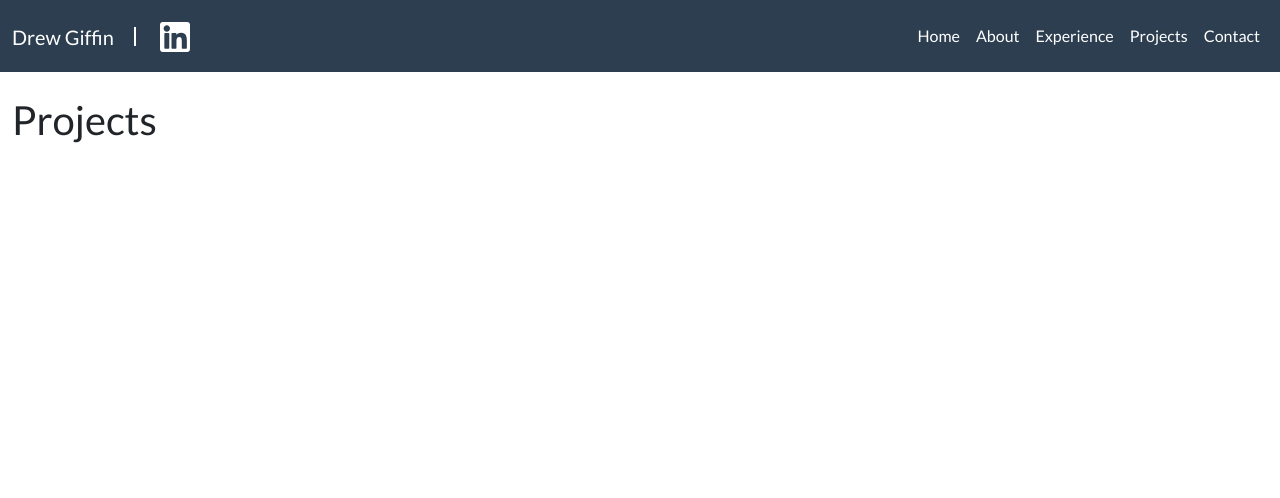
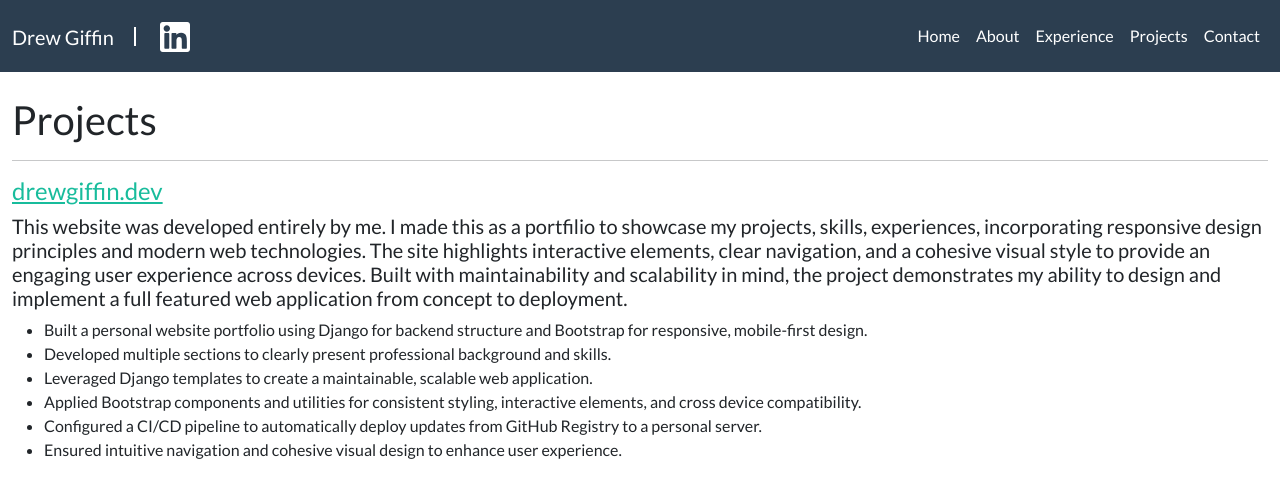
Before and after one commit to drewgiffin/drewgiffindev, a Django app: template core/templates/projects.html in a window 1280 px wide. Shown: the top 498 px of the page. Run offline with Django 4.2, Linux system fonts and the light colour scheme; the template is opened without the code that fills it, so the values that code supplies are empty; some libraries are stand-ins or nearby versions.

Commit message:
Added a project subsection for drewgiffin.dev

```diff
--- a/core/templates/projects.html
+++ b/core/templates/projects.html
@@ -2,4 +2,6 @@
 {% block content %}
     <br>
     <h2>Projects</h2>
+    <hr>
+    {% include "projects/drew-giffin-dev.html" %}
 {% endblock %}
--- /dev/null
+++ b/core/templates/projects/drew-giffin-dev.html
@@ -0,0 +1,26 @@
+<h4>
+    <a href="https://github.com/drewgiffin/drewgiffindev" target="_blank">
+        drewgiffin.dev
+    </a>
+</h4>
+<h5>This website was developed entirely by me. I made this as a portfilio to showcase my projects, skills, experiences, incorporating responsive design principles and modern web technologies. The site highlights interactive elements, clear navigation, and a cohesive visual style to provide an engaging user experience across devices. Built with maintainability and scalability in mind, the project demonstrates my ability to design and implement a full featured web application from concept to deployment.</h5>
+<ul>
+    <li>
+        Built a personal website portfolio using Django for backend structure and Bootstrap for responsive, mobile-first design.
+    </li>
+    <li>
+        Developed multiple sections to clearly present professional background and skills.
+    </li>
+    <li>
+        Leveraged Django templates to create a maintainable, scalable web application.
+    </li>
+    <li>
+        Applied Bootstrap components and utilities for consistent styling, interactive elements, and cross device compatibility.
+    </li>
+    <li>
+        Configured a CI/CD pipeline to automatically deploy updates from GitHub Registry to a personal server.
+    </li>
+    <li>
+        Ensured intuitive navigation and cohesive visual design to enhance user experience.
+    </li>
+</ul>
```
